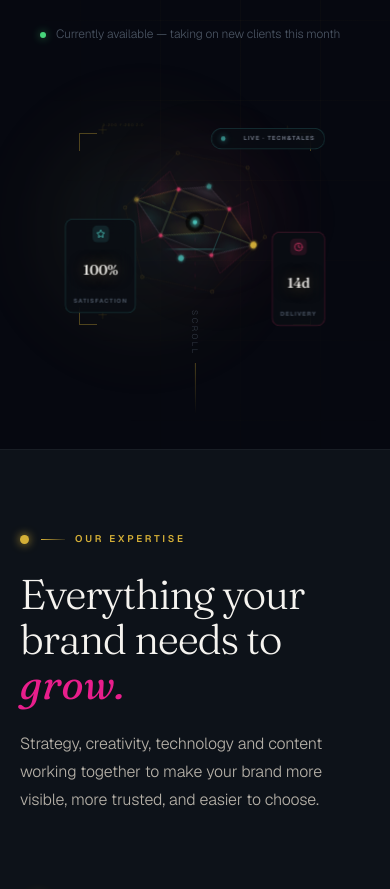
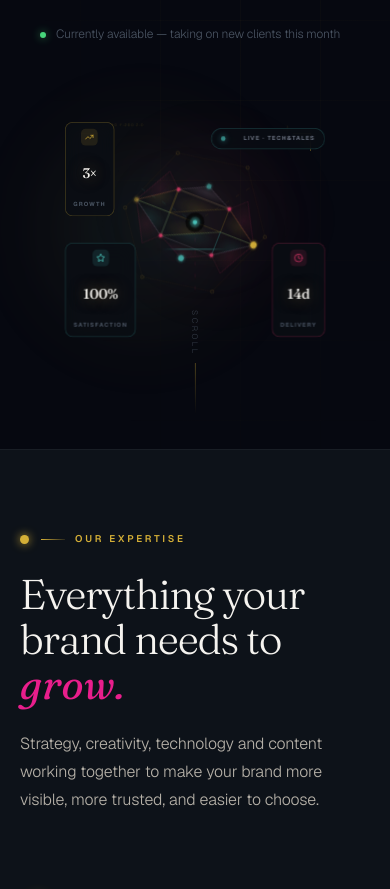
Before and after one commit to Lakshay0205/tech-tales, a React (Vite) app in the folder frontend/: page / in a window 390 px wide. Shown: the part 1020-1909 px from the top of the page. Built offline with nearby package versions, Linux system fonts and the light colour scheme; the HTML template or start-up script is replaced by a standard one; a web font is replaced by a local one.

Commit message:
Complete mobile Home and Contact figures

```diff
--- a/frontend/src/index.css
+++ b/frontend/src/index.css
@@ -1629,23 +1629,41 @@ input:focus, textarea:focus, select:focus {
   }
 
   /* Keep the narrow Home scene readable: the gold metric collides with the 100% card at this width. */
-  .hhv-metric--tl { display: none !important; }
+  .hhv-metric--tl {
+    display: flex !important;
+    top: 1% !important;
+    left: 0 !important;
+    transform: scale(0.58) !important;
+    transform-origin: left top !important;
+  }
   .hhv-metric--bl {
     left: 0 !important;
-    bottom: 12% !important;
-    transform: scale(0.72) !important;
+    bottom: 1% !important;
+    transform: scale(0.58) !important;
     transform-origin: left bottom !important;
   }
   .hhv-metric--br {
     right: 0 !important;
-    bottom: 6% !important;
-    transform: scale(0.72) !important;
+    bottom: 1% !important;
+    transform: scale(0.58) !important;
     transform-origin: right bottom !important;
   }
   .hhv-pill {
     transform: scale(0.72) !important;
     transform-origin: right top !important;
   }
+
+  .chv-svg {
+    width: min(88vw, 270px) !important;
+    height: min(88vw, 270px) !important;
+    max-width: 270px !important;
+    max-height: 270px !important;
+  }
+  .chv-floater { animation-duration: 5.5s !important; }
+  .chv-wave-1, .chv-wave-2, .chv-wave-3 { animation-duration: 3s !important; }
+  .chv-envelope { animation-duration: 5s !important; }
+  .chv-envelope-2 { animation-duration: 6.5s !important; }
+  .chv-envelope-3 { animation-duration: 4.8s !important; }
 
   .shv-tag--growth {
     transform: translateX(-50%) scale(0.78) !important;
```
